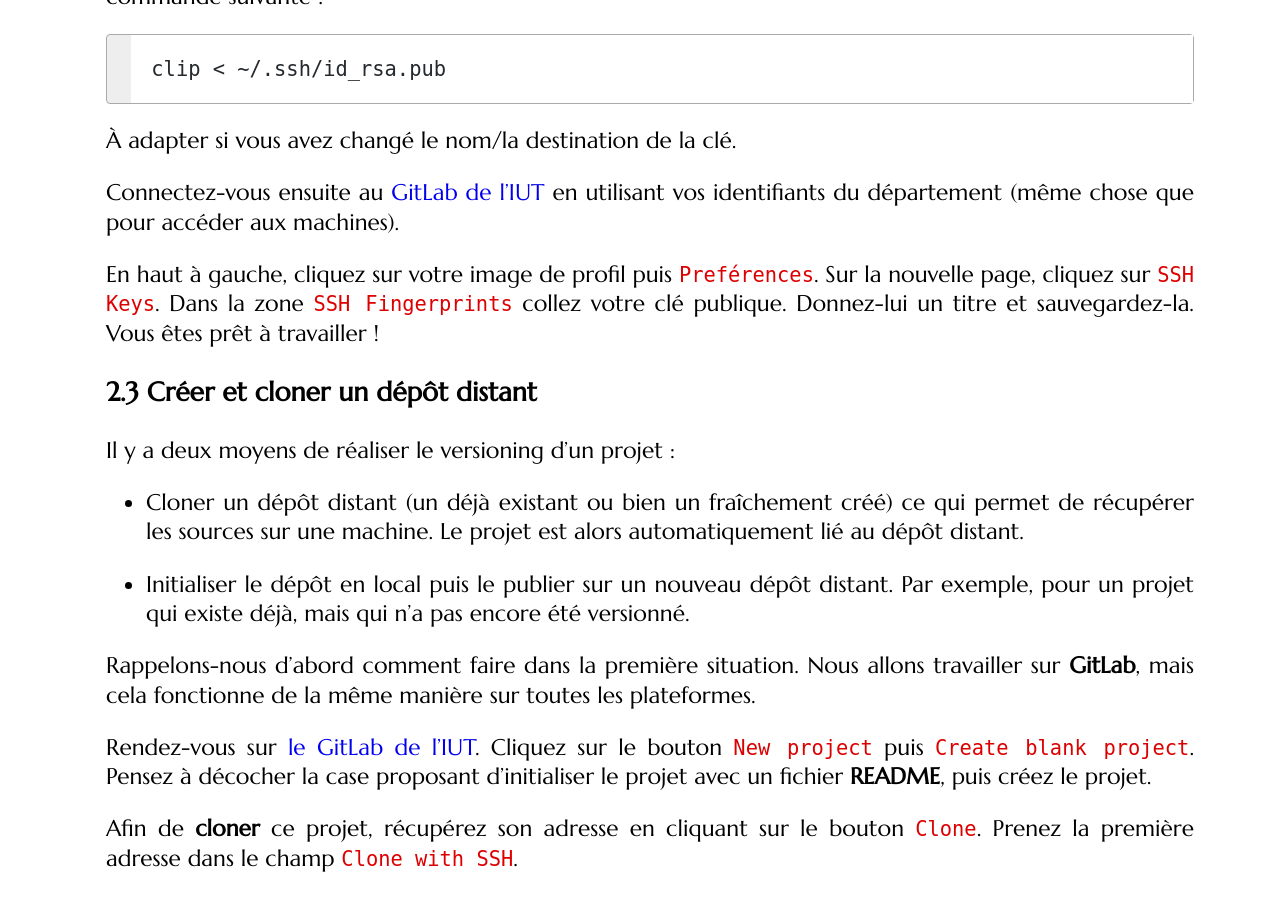
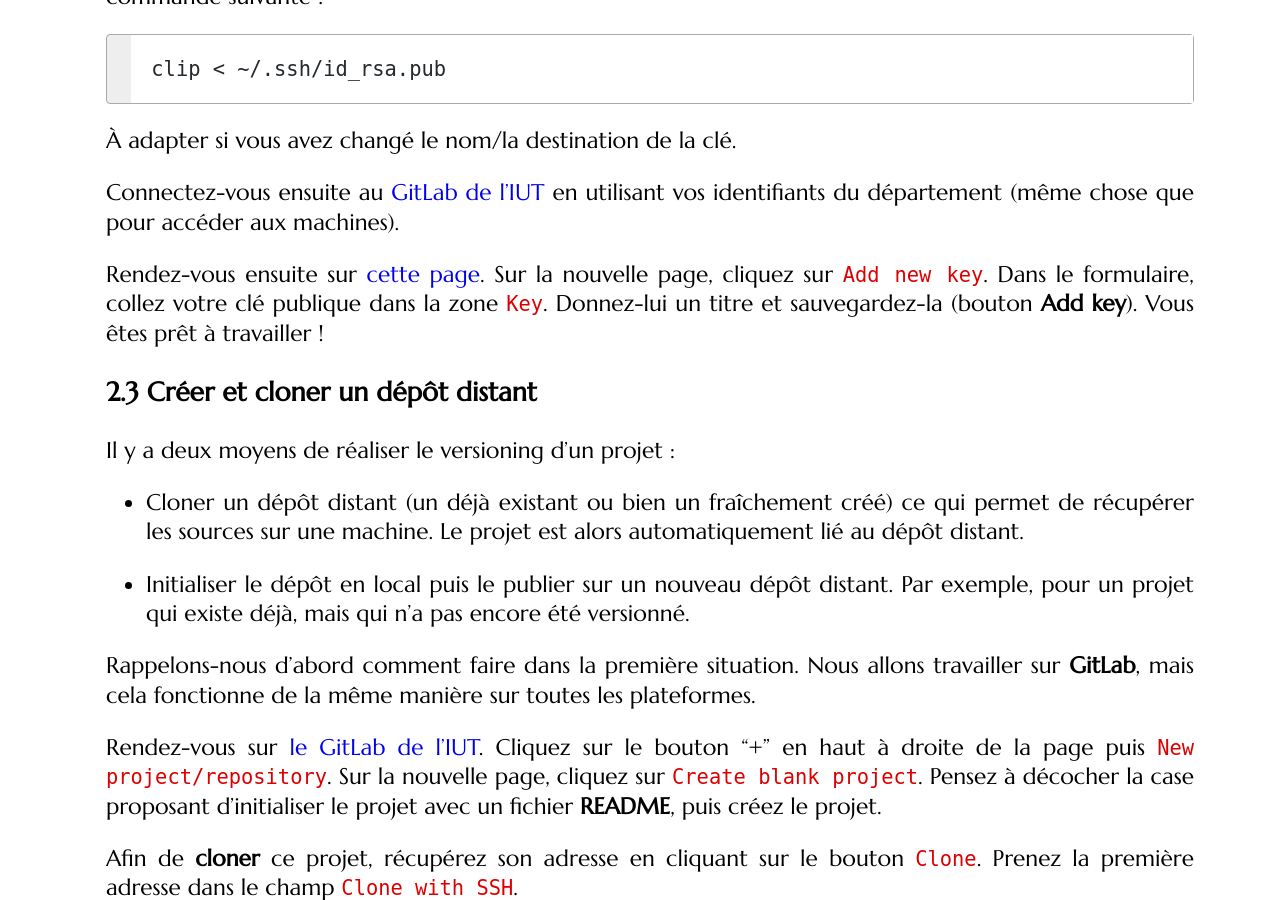
Before and after one commit to mgasquet/R304-QualiteDeveloppement, a Jekyll site: the page built from tutorials/tutorial1.md, in a window 1280 px wide and 900 px high, scrolled down 2137 px. Built offline with Jekyll 4.4.1, drawn with Linux system fonts in a browser that asks for light colours; some web fonts are replaced.

Commit message:
fix tuto ssh et creation projet

```diff
--- a/tutorials/tutorial1.md
+++ b/tutorials/tutorial1.md
@@ -49,7 +49,7 @@ clip < ~/.ssh/id_rsa.pub
 
 Connectez-vous ensuite au [GitLab de l'IUT](https://gitlabinfo.iutmontp.univ-montp2.fr/users/sign_in) en utilisant vos identifiants du département (même chose que pour accéder aux machines).
 
-En haut à gauche, cliquez sur votre image de profil puis `Preférences`. Sur la nouvelle page, cliquez sur `SSH Keys`. Dans la zone `SSH Fingerprints` collez votre clé publique. Donnez-lui un titre et sauvegardez-la. Vous êtes prêt à travailler !
+Rendez-vous ensuite sur [cette page](https://gitlabinfo.iutmontp.univ-montp2.fr/-/user_settings/ssh_keys). Sur la nouvelle page, cliquez sur `Add new key`. Dans le formulaire, collez votre clé publique dans la zone `Key`. Donnez-lui un titre et sauvegardez-la (bouton **Add key**). Vous êtes prêt à travailler !
 
 ### Créer et cloner un dépôt distant
 
@@ -61,7 +61,7 @@ Il y a deux moyens de réaliser le versioning d'un projet :
 
 Rappelons-nous d'abord comment faire dans la première situation. Nous allons travailler sur **GitLab**, mais cela fonctionne de la même manière sur toutes les plateformes.
 
-Rendez-vous sur [le GitLab de l'IUT](https://gitlabinfo.iutmontp.univ-montp2.fr). Cliquez sur le bouton `New project` puis `Create blank project`. Pensez à décocher la case proposant d'initialiser le projet avec un fichier **README**, puis créez le projet.
+Rendez-vous sur [le GitLab de l'IUT](https://gitlabinfo.iutmontp.univ-montp2.fr). Cliquez sur le bouton "+" en haut à droite de la page puis `New project/repository`. Sur la nouvelle page, cliquez sur `Create blank project`. Pensez à décocher la case proposant d'initialiser le projet avec un fichier **README**, puis créez le projet.
 
 Afin de **cloner** ce projet, récupérez son adresse en cliquant sur le bouton `Clone`. Prenez la première adresse dans le champ `Clone with SSH`.
 
```
